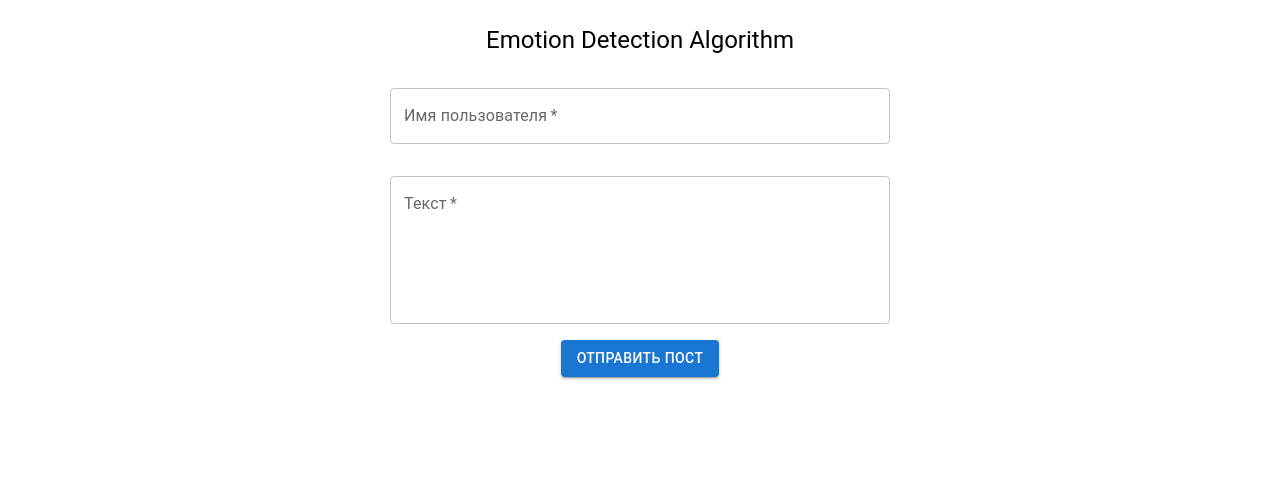
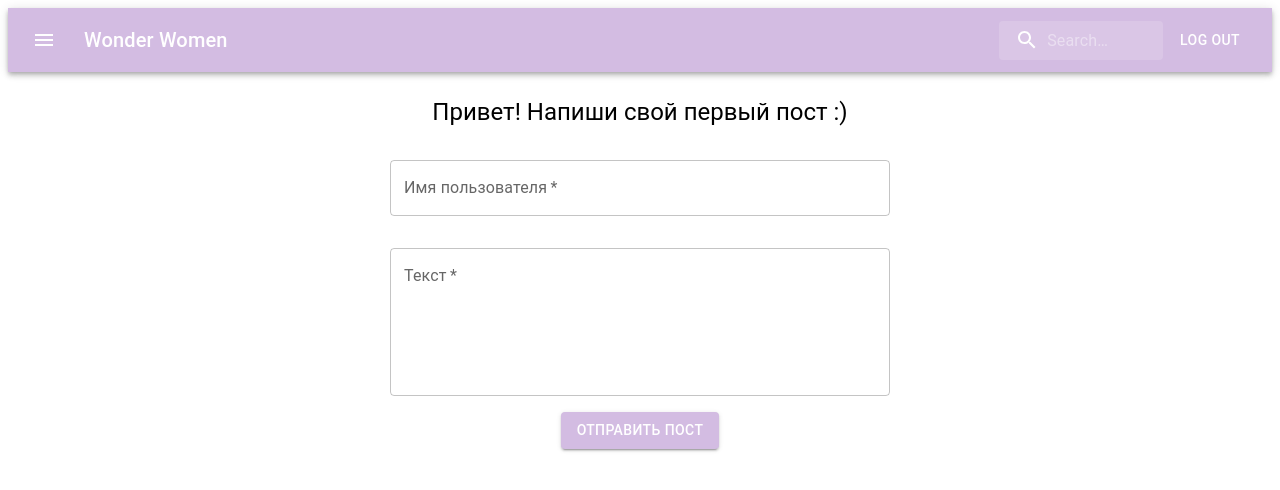
Before and after one commit to ayyssin/emotion-detection, a React (Create React App) app: page / in a window 1280 px wide. Shown: the top 490 px of the page. Built offline with nearby package versions, Linux system fonts and the light colour scheme.

Commit message:
visual changes

```diff
--- a/src/components/Admin.tsx
+++ b/src/components/Admin.tsx
@@ -1,7 +1,15 @@
-import { Box, Typography } from "@mui/material";
+import {
+  AppBar,
+  Box,
+  Button,
+  IconButton,
+  Toolbar,
+  Typography,
+} from "@mui/material";
 import React from "react";
 import { Post } from "../types";
 import AdminPost from "./AdminPost";
+import MenuIcon from "@mui/icons-material/Menu";
 
 const meta: Post[] = [
   {
@@ -33,14 +41,37 @@
 
 const Admin = () => {
   return (
+    <>
+      <Box sx={{ flexGrow: 1 }}>
+        <AppBar position="static" style={{ background: "#D3BCE2" }}>
+          <Toolbar>
+            <IconButton
+              size="large"
+              edge="start"
+              color="inherit"
+              aria-label="menu"
+              sx={{ mr: 2 }}
+            >
+              <MenuIcon />
+            </IconButton>
+            <Typography variant="h6" component="div" sx={{ flexGrow: 1 }}>
+              Wonder Admin
+            </Typography>
+            <Button color="inherit">Log out</Button>
+          </Toolbar>
+        </AppBar>
+      </Box>
       <Box
         sx={{
           display: "flex",
           flexDirection: "column",
-        alignItems: "center",
+          alignItems: "left",
+          pt: 2,
         }}
       >
-      <Typography variant="h5">Emotion Detection Admin Panel</Typography>
+        <Typography variant="h4" sx={{ ml: 3, my: 2 }}>
+          All posts
+        </Typography>
         <Box
           sx={{
             display: "flex",
@@ -60,6 +91,7 @@
           })}
         </Box>
       </Box>
+    </>
   );
 };
 
--- a/src/components/AdminPost.tsx
+++ b/src/components/AdminPost.tsx
@@ -29,6 +29,7 @@
           sx={{
             width: 30,
             height: 30,
+            ml: 1,
           }}
         />
       )}
--- a/src/components/Form.tsx
+++ b/src/components/Form.tsx
@@ -8,6 +8,54 @@
 import { checkText } from "../api";
 import { Post } from "../types";
 import PostCard from "./Post";
+import { AppBar, Toolbar, IconButton } from "@mui/material";
+import MenuIcon from "@mui/icons-material/Menu";
+import SearchIcon from "@mui/icons-material/Search";
+import { styled, alpha } from "@mui/material/styles";
+import InputBase from "@mui/material/InputBase";
+
+const Search = styled("div")(({ theme }) => ({
+  position: "relative",
+  borderRadius: theme.shape.borderRadius,
+  backgroundColor: alpha(theme.palette.common.white, 0.15),
+  "&:hover": {
+    backgroundColor: alpha(theme.palette.common.white, 0.25),
+  },
+  marginLeft: 0,
+  marginRight: 1,
+  width: "100%",
+  [theme.breakpoints.up("sm")]: {
+    marginLeft: theme.spacing(1),
+    width: "auto",
+  },
+}));
+
+const SearchIconWrapper = styled("div")(({ theme }) => ({
+  padding: theme.spacing(0, 2),
+  height: "100%",
+  position: "absolute",
+  pointerEvents: "none",
+  display: "flex",
+  alignItems: "center",
+  justifyContent: "center",
+}));
+
+const StyledInputBase = styled(InputBase)(({ theme }) => ({
+  color: "inherit",
+  "& .MuiInputBase-input": {
+    padding: theme.spacing(1, 1, 1, 0),
+    // vertical padding + font size from searchIcon
+    paddingLeft: `calc(1em + ${theme.spacing(4)})`,
+    transition: theme.transitions.create("width"),
+    width: "100%",
+    [theme.breakpoints.up("sm")]: {
+      width: "12ch",
+      "&:focus": {
+        width: "20ch",
+      },
+    },
+  },
+}));
 
 export const InputForm = () => {
   const [comment, setComment] = useState("");
@@ -54,8 +102,39 @@
       setComment("");
     }
   };
+
   return (
     <div>
+      <Box sx={{ flexGrow: 1 }}>
+        <AppBar position="static" style={{ background: "#D3BCE2" }}>
+          <Toolbar>
+            <IconButton
+              size="large"
+              edge="start"
+              color="inherit"
+              aria-label="menu"
+              sx={{ mr: 2 }}
+            >
+              <MenuIcon />
+            </IconButton>
+            <Typography variant="h6" component="div" sx={{ flexGrow: 2 }}>
+              Wonder Women
+            </Typography>
+            <Search>
+              <SearchIconWrapper>
+                <SearchIcon />
+              </SearchIconWrapper>
+              <StyledInputBase
+                placeholder="Search…"
+                inputProps={{ "aria-label": "search" }}
+              />
+            </Search>
+            <Button color="inherit" sx={{ ml: 1 }}>
+              Log out
+            </Button>
+          </Toolbar>
+        </AppBar>
+      </Box>
       <Box component="form" onSubmit={handleSubmit} autoComplete="off">
         <Box
           sx={{
@@ -64,8 +143,8 @@
             alignItems: "center",
           }}
         >
-          <Typography variant="h5" sx={{ color: "primary", mt: 2 }}>
-            Emotion Detection Algorithm
+          <Typography variant="h5" sx={{ color: "primary", mt: 3 }}>
+            Привет! Напиши свой первый пост :)
           </Typography>
           <TextField
             name="username"
@@ -151,7 +230,7 @@
                     : post?.analysis === "flag"
                     ? "red"
                     : "primary"
-                  : "primary",
+                  : "#D3BCE2",
             }}
           >
             Отправить пост
```
Lines whose indentation alone changed are shown as unchanged.
